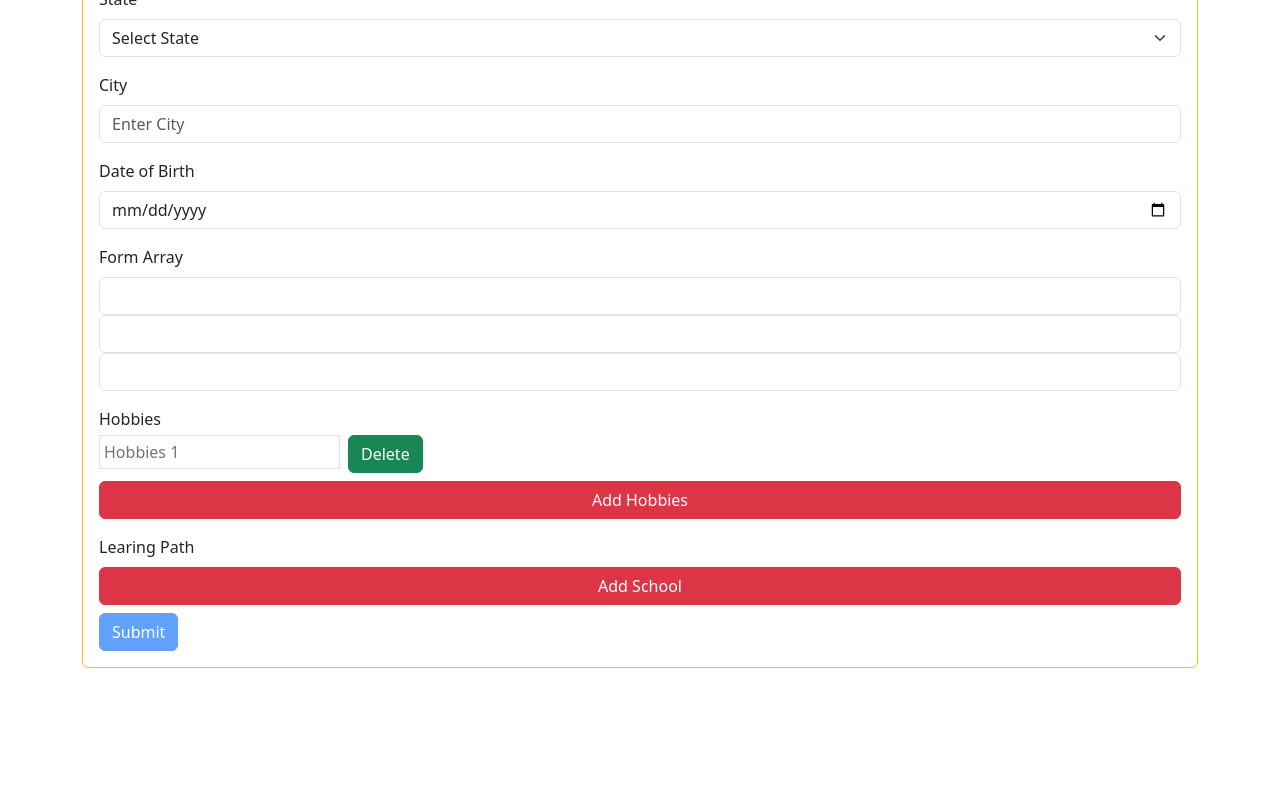
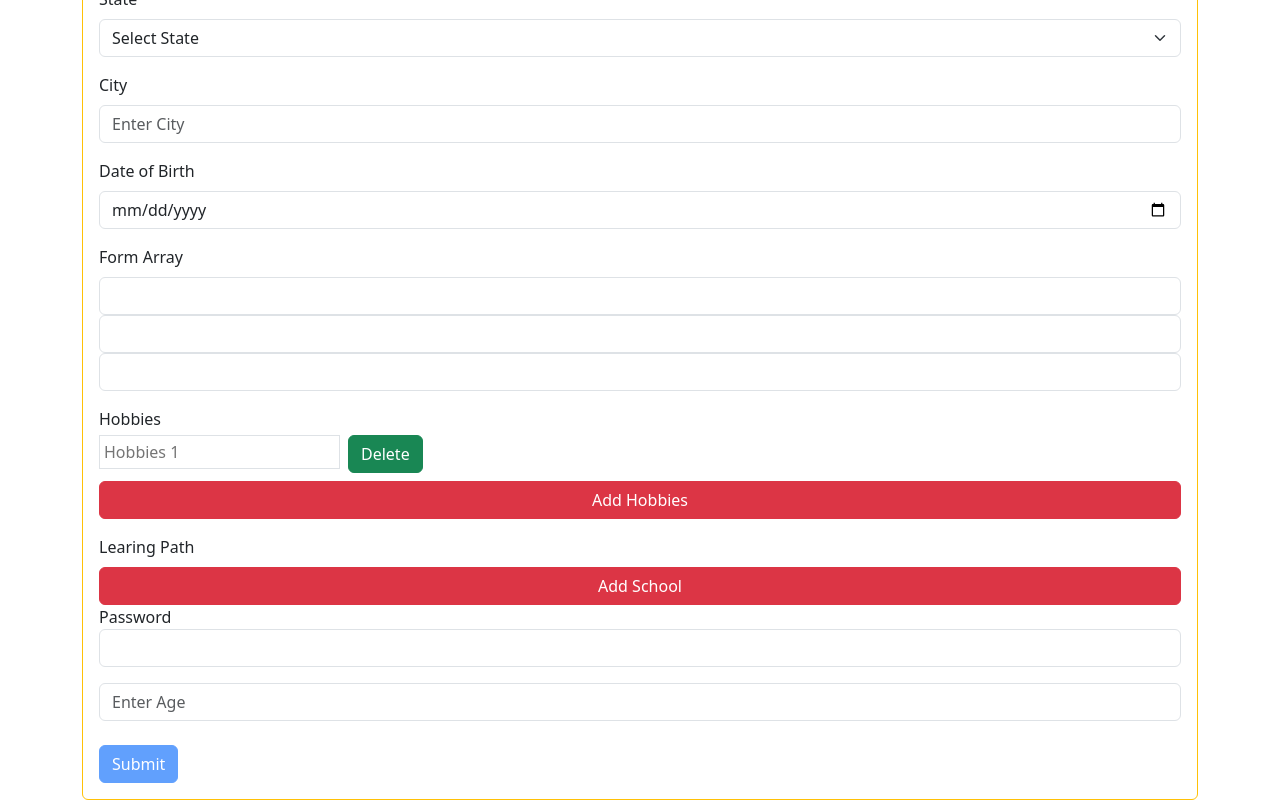
Before and after one commit to PrathameshSystenics/Angular_Tutorial, an Angular app in the folder AngularTut/: page /forms/reactive-form in a window 1280 px wide. Shown: the part 509-1309 px from the top of the page. Before the commit the page ends 1177 px from the top, so only its background shows below. Built offline with nearby package versions, Linux system fonts and the light colour scheme.

Commit message:
Custom Validators

```diff
--- /dev/null
+++ b/AngularTut/src/app/reactiveform/custom.validator.ts
@@ -0,0 +1,21 @@
+import { AbstractControl, ValidationErrors, ValidatorFn } from '@angular/forms';
+
+// creating custom validator
+export const CheckPasswordStrength: ValidatorFn = (
+  control: AbstractControl
+): ValidationErrors | null => {
+  let pattern: RegExp =
+    /^(?=.*[a-z])(?=.*[A-Z])(?=.*\d)(?=.*[@$!%*?&])[A-Za-z\d@$!%*?&]{8,}$/;
+
+  return !pattern.test(control.value) ? { CheckPasswordStrength: true } : null;
+};
+
+// creating the validator with callback function.
+export const Range = (min: number, max: number) => {
+  return function (control: AbstractControl): ValidationErrors | null {
+    if (Number(control.value) < min || Number(control.value) > max) {
+      return { Range: true };
+    }
+    return null;
+  };
+};
--- a/AngularTut/src/app/reactiveform/reactiveform.component.html
+++ b/AngularTut/src/app/reactiveform/reactiveform.component.html
@@ -189,11 +189,19 @@
           [formControlName]="i"
           [placeholder]="'Hobbies ' + (i + 1)"
         />
-        <button class="btn btn-success" type="button" (click)="DeleteHobbies(i)">
+        <button
+          class="btn btn-success"
+          type="button"
+          (click)="DeleteHobbies(i)"
+        >
           Delete
         </button>
       </div>
-      <button class="btn btn-danger mt-2 w-100" type="button" (click)="AddSkill()">
+      <button
+        class="btn btn-danger mt-2 w-100"
+        type="button"
+        (click)="AddSkill()"
+      >
         Add Hobbies
       </button>
     </div>
@@ -229,16 +237,76 @@
             formControlName="degree"
             placeholder="Degree"
           />
-          <button class="btn btn-success" type="button" (click)="DeleteSchool(i)">
+          <button
+            class="btn btn-success"
+            type="button"
+            (click)="DeleteSchool(i)"
+          >
             Delete
           </button>
         </div>
       </div>
-      <button class="btn btn-danger mt-2 w-100" (click)="AddSchool()" type="button">
+      <button
+        class="btn btn-danger mt-2 w-100"
+        (click)="AddSchool()"
+        type="button"
+      >
         Add School
       </button>
     </div>
 
+    <!-- Input with Custom Validators -->
+    <div class="mb-3">
+      <label for="password">Password</label>
+      <input
+        type="text"
+        name="password"
+        class="form-control"
+        id="password"
+        formControlName="password"
+      />
+      <!-- printing the custom validation error message -->
+      <div
+        *ngIf="
+          reactiveform.get('password').hasError('required') &&
+          reactiveform.get('password')?.invalid &&
+          reactiveform.get('password')?.touched
+        "
+        class="text-danger"
+      >
+        Password Field is required
+      </div>
+      <div
+        *ngIf="
+          reactiveform.get('password').hasError('CheckPasswordStrength') &&
+          reactiveform.get('password')?.invalid &&
+          reactiveform.get('password')?.touched &&
+          !reactiveform.get('password').hasError('required')
+        "
+        class="text-danger"
+      >
+        Password must have One UpperCase, One Lowercase, One Number and One
+        Symbol.
+      </div>
+    </div>
+
+    <div class="mb-3">
+      <input
+        type="number"
+        class="form-control"
+        formControlName="age"
+        placeholder="Enter Age"
+      />
+      <div
+        *ngIf="
+          reactiveform.get('age').hasError('Range') &&
+          reactiveform.get('age')?.touched
+        "
+        class="text-danger"
+      >
+        Age must be between 18 - 50
+      </div>
+    </div>
     <button
       class="btn btn-primary mt-2"
       type="submit"
--- a/AngularTut/src/app/reactiveform/reactiveform.component.ts
+++ b/AngularTut/src/app/reactiveform/reactiveform.component.ts
@@ -6,6 +6,7 @@ import {
   FormGroup,
   Validators,
 } from '@angular/forms';
+import { CheckPasswordStrength, Range } from './custom.validator';
 
 @Component({
   selector: 'reactiveform',
@@ -41,6 +42,13 @@ export class ReactiveformComponent implements OnInit {
       hobbies: new FormArray([new FormControl('', Validators.required)]),
       // for adding the formgroups dynamically
       studies: new FormArray([]),
+      // using the custom validator
+      password: new FormControl('', [
+        CheckPasswordStrength,
+        Validators.required,
+      ]),
+      // using the custom validator with parameters
+      age: new FormControl('', [Validators.required, Range(18, 50)]),
     });
   }
 
```
